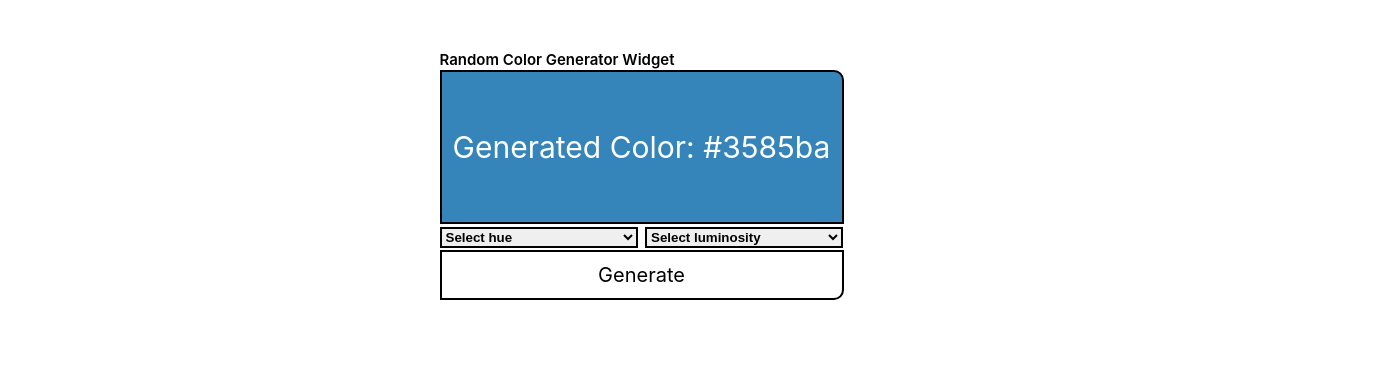
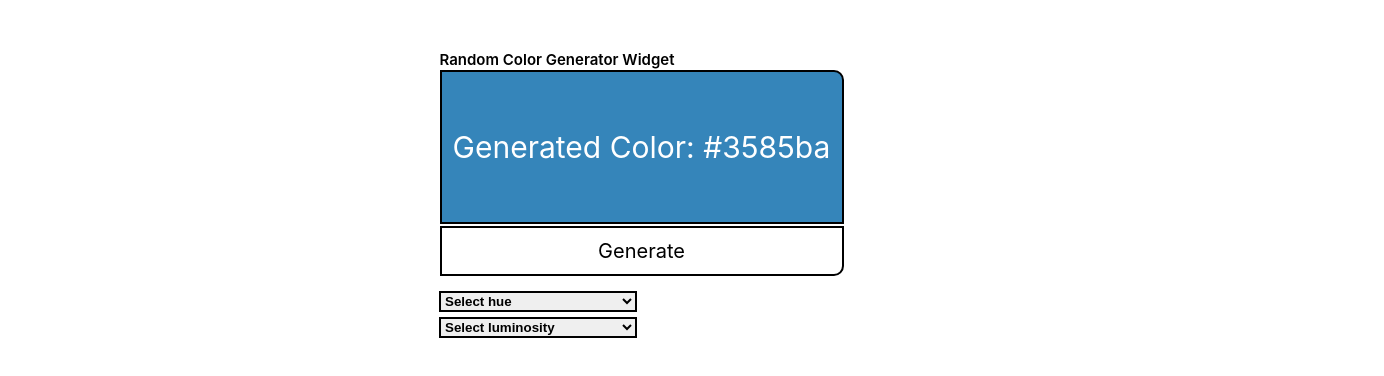
Before and after one commit to shlareut/react-random-color-generator, a React app: page / in a window 1280 px wide. Shown: the top 376 px of the page, 1384 px wide, since content can reach past the window. Built offline with nearby package versions, Linux system fonts and the light colour scheme; the HTML template or start-up script is replaced by a standard one.

Commit message:
Fix css bug, final version

```diff
--- a/src/HueSelector.module.scss
+++ b/src/HueSelector.module.scss
@@ -1,6 +1,4 @@
 select {
-  outline: 0;
-  background-image: none;
   border: 2px solid black;
   width: 198px;
   font-weight: 600;
@@ -8,8 +6,8 @@ select {
 
 .selector {
   position: relative;
-  left: -101.5px;
-  top: -89.5px;
+  left: -102px;
+  top: -25px;
   display: flex;
   flex-direction: row;
   justify-content: center;
--- a/src/LuminositySelector.module.scss
+++ b/src/LuminositySelector.module.scss
@@ -8,8 +8,8 @@ select {
 
 .selector {
   position: relative;
-  left: 104px;
-  top: -110.5px;
+  left: -102px;
+  top: -20px;
   display: flex;
   flex-direction: row;
   justify-content: center;
--- a/src/RandomColorWidget.module.scss
+++ b/src/RandomColorWidget.module.scss
@@ -50,7 +50,7 @@
   text-align: center;
   font-size: 20px;
   font-weight: 400;
-  top: 250px;
+  top: 226px;
   width: 404px;
   color: #000000;
 }
```
